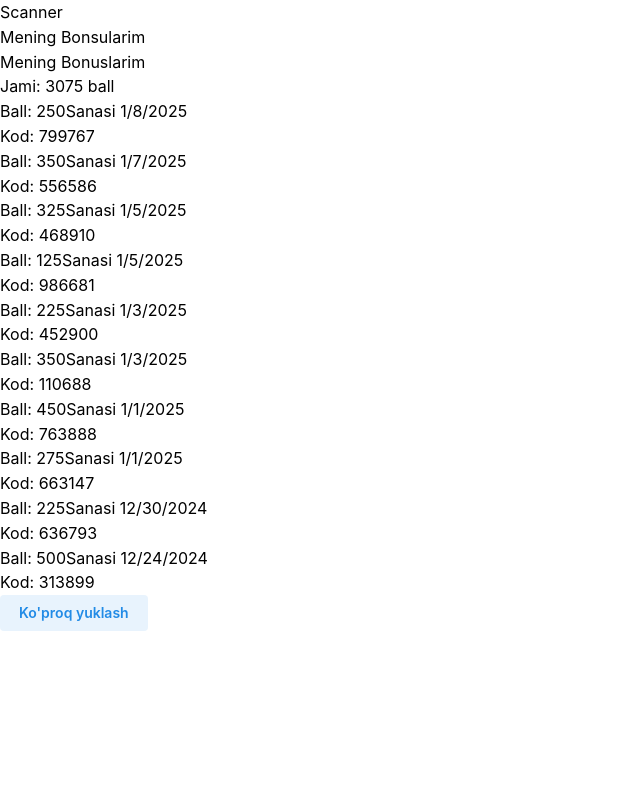
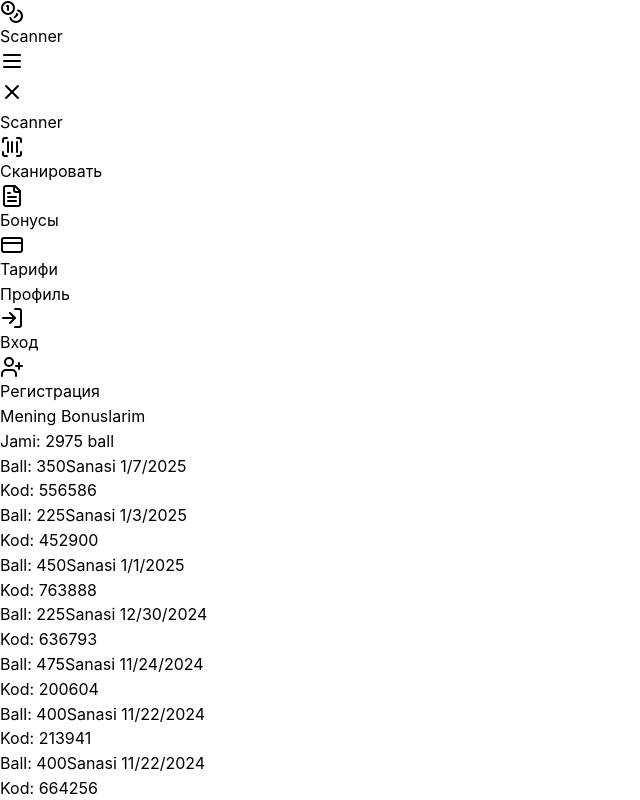
Before and after one commit to jamshidbazarbaev5/quagga, a React (Vite) app: page /bonuses in a window 1280 px wide. Shown: the top 800 px of the page, without its empty margins (0-640 px from the left). Built offline with nearby package versions, Linux system fonts and the light colour scheme.

Commit message:
Added Burger Menu

```diff
--- a/package.json
+++ b/package.json
@@ -15,6 +15,8 @@
     "@mantine/hooks": "^7.15.3",
     "@tabler/icons-react": "^3.28.1",
     "@zxing/library": "^0.21.3",
+    "framer-motion": "^11.17.0",
+    "lucide-react": "^0.471.0",
     "react": "^18.3.1",
     "react-dom": "^18.3.1",
     "react-router-dom": "^7.1.1"
--- a/src/App.tsx
+++ b/src/App.tsx
@@ -1,9 +1,14 @@
+import { useState } from 'react';
 import { BrowserRouter, Routes, Route } from 'react-router-dom';
 import { Link } from 'react-router-dom';
 import { Scanner } from './Components/Scanner';
 import { Bonuses } from './Components/Bonuses';
+import { Coins, Menu } from 'lucide-react';
+import  MobileMenu  from './Components/MobileMenu'
 
 export const App = () => {
+    const [isMenuOpen, setIsMenuOpen] = useState(false);
+
     return (
         <BrowserRouter>
             <div className="min-h-screen bg-gray-50">
@@ -11,14 +16,23 @@ export const App = () => {
                     <div className="max-w-7xl mx-auto px-4 sm:px-6 lg:px-8">
                         <div className="flex justify-between h-16">
                             <div className="flex items-center">
+                                <Coins className="w-5 h-5" />
                                 <Link to="/" className="text-black-600 hover:text-gray-900">Scanner</Link>
                             </div>
                             <div className="flex items-center space-x-4">
-                                <Link to="/bonuses" className="text-gray-600 hover:text-gray-900">Mening Bonsularim</Link>
+                                <Link to="/bonuses" className="text-gray-600 hover:text-gray-900"></Link>
+                                <button
+                                    onClick={() => setIsMenuOpen(true)}
+                                    className="p-2 rounded-md text-gray-600 hover:text-gray-900"
+                                >
+                                    <Menu className="h-6 w-6" />
+                                </button>
                             </div>
                         </div>
                     </div>
                 </nav>
+
+                <MobileMenu isOpen={isMenuOpen} setIsOpen={setIsMenuOpen} />
 
                 <main className="container mx-auto px-4 py-8">
                     <Routes>
--- a/src/Components/Bonuses.tsx
+++ b/src/Components/Bonuses.tsx
@@ -28,7 +28,7 @@ const generateMockBonuses = (count: number): Bonus[] => {
     }).sort((a, b) => new Date(b.date).getTime() - new Date(a.date).getTime());
 };
 
-const MOCK_BONUSES = generateMockBonuses(50);
+const MOCK_BONUSES = generateMockBonuses(10);
 
 export const Bonuses = () => {
     const [bonuses, setBonuses] = useState<Bonus[]>([]);
--- /dev/null
+++ b/src/Components/MobileMenu.tsx
@@ -0,0 +1,70 @@
+'use client'
+
+import { X, FileText, LogIn, UserPlus,  CreditCard, ScanBarcode } from 'lucide-react'
+
+interface MobileMenuProps {
+    isOpen: boolean;
+    setIsOpen: (isOpen: boolean) => void;
+}
+
+export default function MobileMenu({ isOpen, setIsOpen }: MobileMenuProps) {
+//   const [isOpen, setIsOpen] = useState(true)
+
+  return (
+    <div
+      className={`fixed inset-0 transition-opacity duration-300 ease-in-out z-50 ${
+        isOpen ? 'opacity-100 pointer-events-auto' : 'opacity-0 pointer-events-none'
+      }`}
+    >
+      <div className="absolute inset-0 bg-black bg-opacity-50" onClick={() => setIsOpen(false)} />
+      <div
+        className={`fixed top-0 left-0 w-[280px] h-full bg-white shadow-lg overflow-y-auto transition-transform duration-300 ease-in-out ${
+          isOpen ? 'translate-x-0' : '-translate-x-full'
+        }`}
+      >
+        <button
+          className="absolute top-5 right-5 text-gray-500 hover:text-gray-700 transition-colors"
+          onClick={() => setIsOpen(false)}
+        >
+          <X className="w-6 h-6" />
+        </button>
+
+        <div className="p-6">
+          <div className="mb-10">
+            <h1 className="text-2xl font-semibold text-gray-800">Scanner</h1>
+          </div>
+
+
+
+          <div className="space-y-5 mb-10">
+          <a href="#" className="flex items-center space-x-3 text-gray-600 hover:text-gray-800 transition-colors">
+              <ScanBarcode className="w-5 h-5" />
+              <span>Сканировать</span>
+            </a>
+            <a href="#" className="flex items-center space-x-3 text-gray-600 hover:text-gray-800 transition-colors">
+              <FileText className="w-5 h-5" />
+              <span>Бонусы</span>
+            </a>
+            <a href="#" className="flex items-center space-x-3 text-gray-600 hover:text-gray-800 transition-colors">
+              <CreditCard className="w-5 h-5" />
+              <span>Тарифи</span>
+            </a>
+
+          </div>
+
+          <div className="pt-6 border-t border-gray-200">
+            <h3 className="text-2xl font-semibold text-gray-800 mb-5">Профиль</h3>
+            <a href="#" className="flex items-center space-x-3 text-gray-600 hover:text-gray-800 transition-colors mb-4">
+              <LogIn className="w-5 h-5" />
+              <span>Вход</span>
+            </a>
+            <a href="#" className="flex items-center space-x-3 text-gray-600 hover:text-gray-800 transition-colors">
+              <UserPlus className="w-5 h-5" />
+              <span>Регистрация</span>
+            </a>
+          </div>
+        </div>
+      </div>
+    </div>
+  )
+}
--- a/src/Components/Scanner.tsx
+++ b/src/Components/Scanner.tsx
@@ -1,6 +1,7 @@
 import { useState, useEffect, useRef } from 'react';
 import { BrowserMultiFormatReader, NotFoundException, Result } from '@zxing/library';
 import { useNavigate } from 'react-router-dom';
+import '../scaner.css'
 
 export const Scanner = () => {
     const navigate = useNavigate();
@@ -10,8 +11,8 @@ export const Scanner = () => {
     const [isScanning, setIsScanning] = useState(false);
     const codeReader = useRef(new BrowserMultiFormatReader());
     const [showSuccessModal, setShowSuccessModal] = useState(false);
+    const [showCoins, setShowCoins] = useState(false);
 
-    // console.log(result)
 
     useEffect(() => {
         const initializeDevices = async () => {
@@ -43,6 +44,7 @@ export const Scanner = () => {
                     console.log(result);
                     setResult(result.getText());
                     setShowSuccessModal(true);
+                    setShowCoins(true);
                     setIsScanning(false);
                     codeReader.current.reset();
                 }
@@ -71,8 +73,9 @@ export const Scanner = () => {
 
     const handleSuccessAndNavigate = () => {
         setShowSuccessModal(false);
+        setShowCoins(false);
         setResult('');
-        navigate('/bonuses');
+        // navigate('/bonuses');
     };
 
     return (
@@ -130,7 +133,21 @@ export const Scanner = () => {
 
             {showSuccessModal && (
                 <div className="fixed inset-0 bg-black bg-opacity-50 flex items-center justify-center p-4">
-                    <div className="bg-white rounded-lg p-6 max-w-sm w-full">
+                    <div className="bg-white rounded-lg p-6 max-w-sm w-full relative overflow-hidden">
+                        {showCoins && (
+                            <div className="coin-container absolute inset-0 pointer-events-none">
+                                {[...Array(10)].map((_, i) => (
+                                    <div
+                                        key={i}
+                                        className="coin"
+                                        style={{
+                                            left: `${Math.random() * 100}%`,
+                                            animationDelay: `${i * 0.1}s`
+                                        }}
+                                    />
+                                ))}
+                            </div>
+                        )}
                         <h3 className="text-lg font-bold mb-2">Muvaffaqiyatli!</h3>
                         <p className="mb-4">Kod muvaffaqiyatli skanerlandi:</p>
                         <pre className="p-4 bg-gray-100 rounded-lg mb-4">
--- /dev/null
+++ b/src/scaner.css
@@ -0,0 +1,28 @@
+.coin {
+    position: absolute;
+    width: 30px;
+    height: 30px;
+    background: #ffd700;
+    border-radius: 50%;
+    border: 2px solid #ffb700;
+    animation: coinFall 1s ease-in forwards;
+    opacity: 0;
+}
+
+@keyframes coinFall {
+    0% {
+        transform: translateY(-100%) rotate(0deg);
+        opacity: 1;
+    }
+    50% {
+        opacity: 1;
+    }
+    100% {
+        transform: translateY(100%) rotate(360deg);
+        opacity: 0;
+    }
+}
+
+.coin-container {
+    z-index: 10;
+}
```
Also changed, not shown: 1 other file (tests, documents, lock files or other folders).
